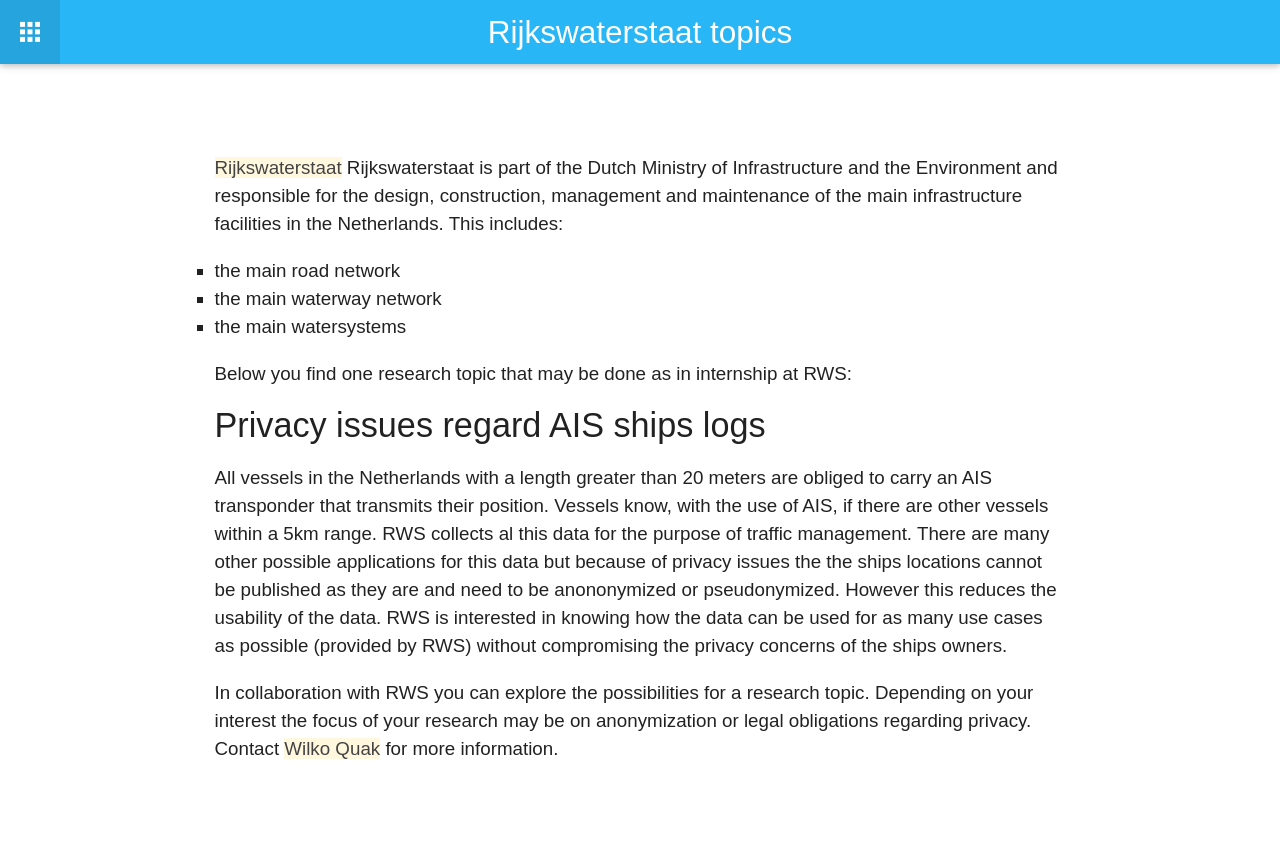
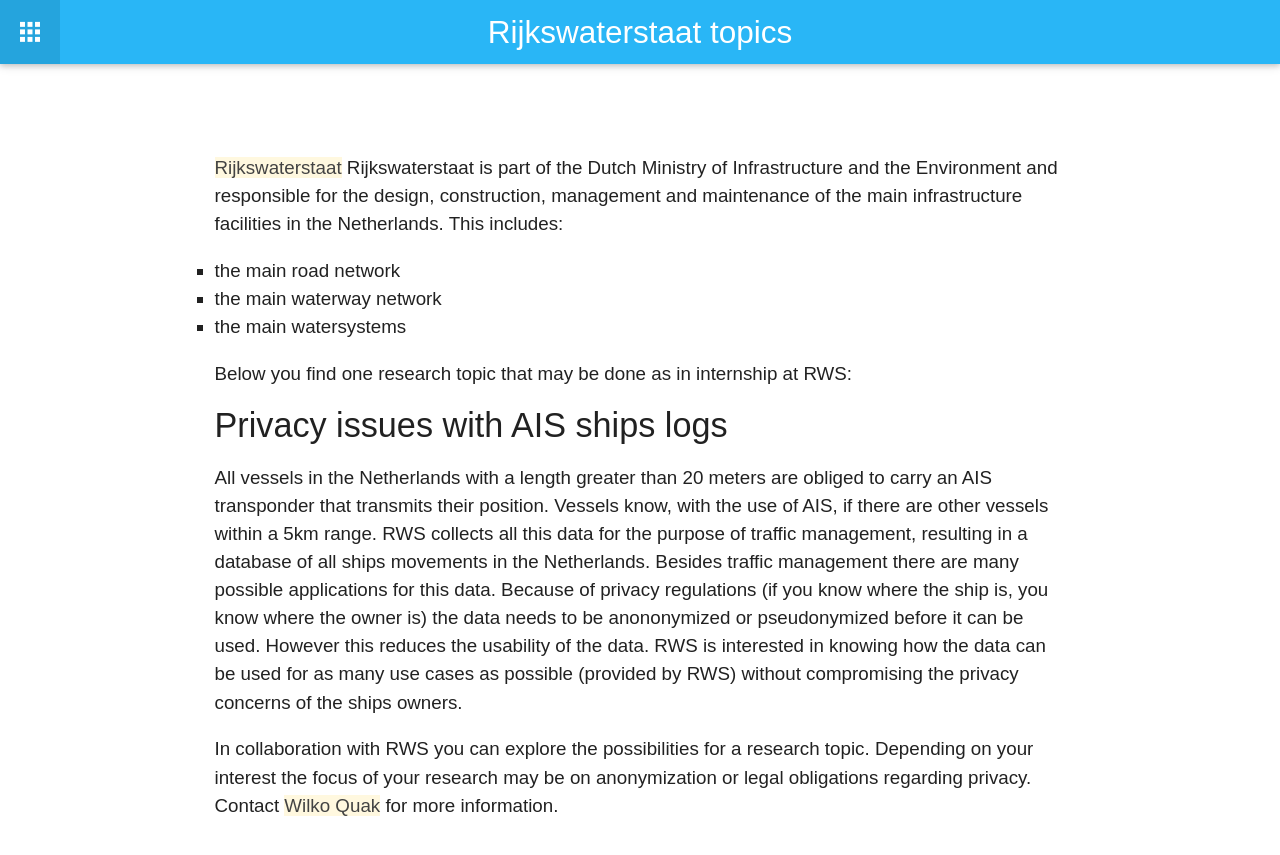
Before and after one commit to tudelft3d/geo2020, a Jekyll site: the page built from potentialtopics/rws/index.md, in a window 1280 px wide. Shown: the top 855 px of the page. Built offline with Jekyll 4.4.1, drawn with Linux system fonts in a browser that asks for light colours; nearby versions of some CDN libraries.

Commit message:
Fixing lots of typos.

```diff
--- a/potentialtopics/rws/index.md
+++ b/potentialtopics/rws/index.md
@@ -15,17 +15,19 @@
 
 Below you find one research topic that may be done as in internship at RWS:
 
-#### Privacy issues regard AIS ships logs
+#### Privacy issues with AIS ships logs
 
 All vessels in the Netherlands with a length greater than 20 meters
 are obliged to carry an AIS transponder that
 transmits their position. Vessels know, with the use of AIS, if there are other
-vessels within a 5km range. RWS collects al this data for the purpose of traffic
-management. There are many other possible applications for this data
-but because of privacy issues the the ships locations cannot be published as
-they are and need to be anononymized or pseudonymized. However this
-reduces the usability of the data. RWS is interested in knowing how the data can
-be used for as many use cases as possible (provided by RWS) without compromising
+vessels within a 5km range. RWS collects all this data for the purpose of traffic
+management, resulting in a database of all ships movements in the Netherlands.
+Besides traffic management there are many possible applications for this
+data. Because of privacy regulations (if you know where the ship is, you know
+where the owner is) the data needs to be anononymized or pseudonymized before it
+can be used. However this reduces
+the usability of the data.  RWS is interested in knowing how the data can be
+used for as many use cases as possible (provided by RWS) without compromising
 the privacy concerns of the ships owners.
 
 In collaboration with RWS you can explore the possibilities for a research
```
